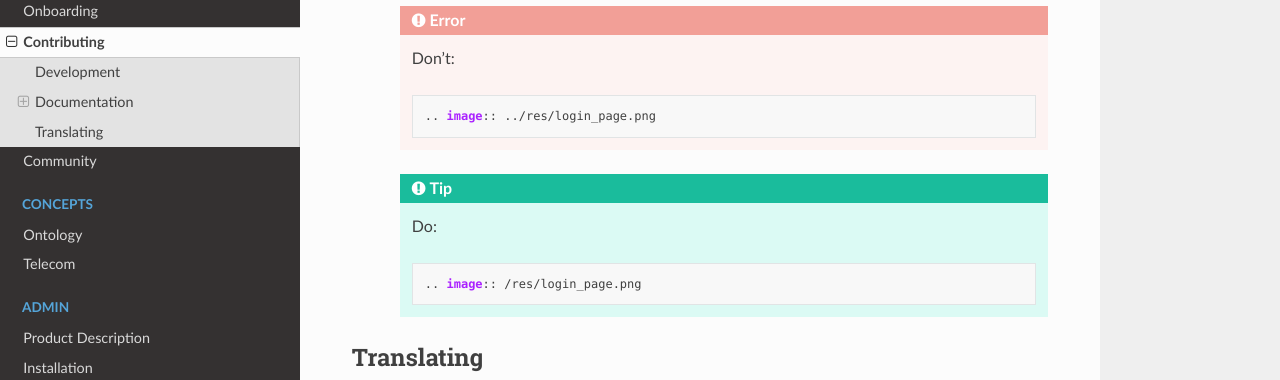
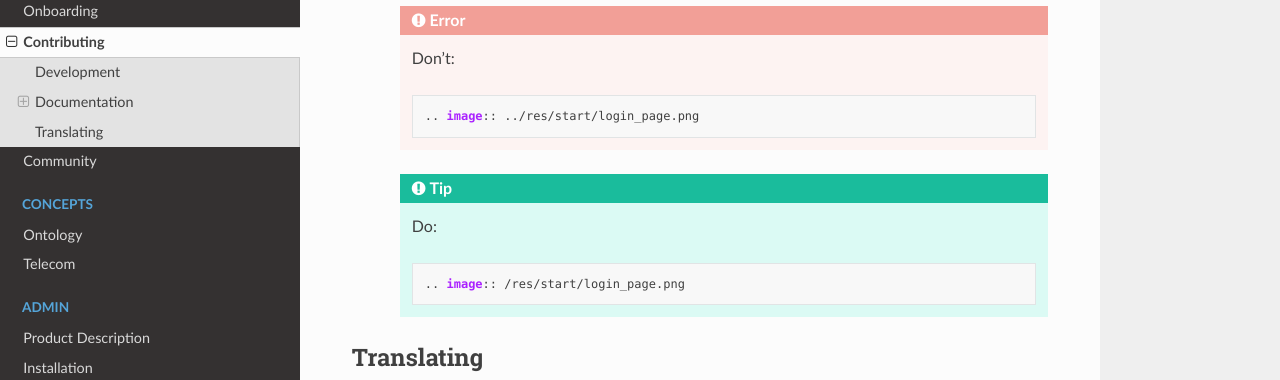
Before and after one commit to SabNK/kuwaiba-testing2, a Sphinx documentation site: the page built from source/start/contributing.rst, in a window 1280 px wide and 900 px high, scrolled down 1932 px. Shown: the part 166-546 px from the top of the window. Built offline with Sphinx 7.4.7 and the Read the Docs theme 2.0.0, drawn with Linux system fonts in a browser that asks for light colours; cross-references to code outside the pages are shown as plain code.

Commit message:
img by folders

```diff
--- a/source/start/contribute/best_practice.rst
+++ b/source/start/contribute/best_practice.rst
@@ -42,11 +42,11 @@
 
         .. code-block:: restructuredtext
 
-            .. image:: ../res/login_page.png
+            .. image:: ../res/start/login_page.png
 
     .. tip::
         Do:
 
         .. code-block:: restructuredtext
 
-            .. image:: /res/login_page.png
+            .. image:: /res/start/login_page.png
--- a/source/start/contribute/make_lextudio_work.rst
+++ b/source/start/contribute/make_lextudio_work.rst
@@ -57,4 +57,4 @@
 .. _sphinx-copybutton: https://sphinx-copybutton.readthedocs.io/en/latest/
 .. _esBonio: https://github.com/swyddfa/esbonio
 .. _reStructuredText: https://marketplace.visualstudio.com/items?itemName=lextudio.restructuredtext
-.. |preview_ico| image:: /res/open-preview.svg
+.. |preview_ico| image:: /res/start/contribute/open-preview.svg
--- a/source/start/contributing.rst
+++ b/source/start/contributing.rst
@@ -38,7 +38,7 @@
 
 .. kroki::
     :caption: Translating BPMN flow
-    :filename: /res/translate.bpmn
+    :filename: /res/start/translate.bpmn
     :type: bpmn
 
 
--- a/source/start/onboarding.rst
+++ b/source/start/onboarding.rst
@@ -35,7 +35,7 @@
 Then from your browser access http://localhost:8080/kuwaiba and login using ``admin`` and
 password ``kuwaiba``
 
-.. image:: /res/login_page.png
+.. image:: /res/start/login_page.png
 
 .. note::
 
```
Also changed, not shown: source/res/start/contribute/open-preview.svg (renamed from source/res/open-preview.svg), source/res/start/login_page.png (renamed from source/res/login_page.png), 2 other files.
